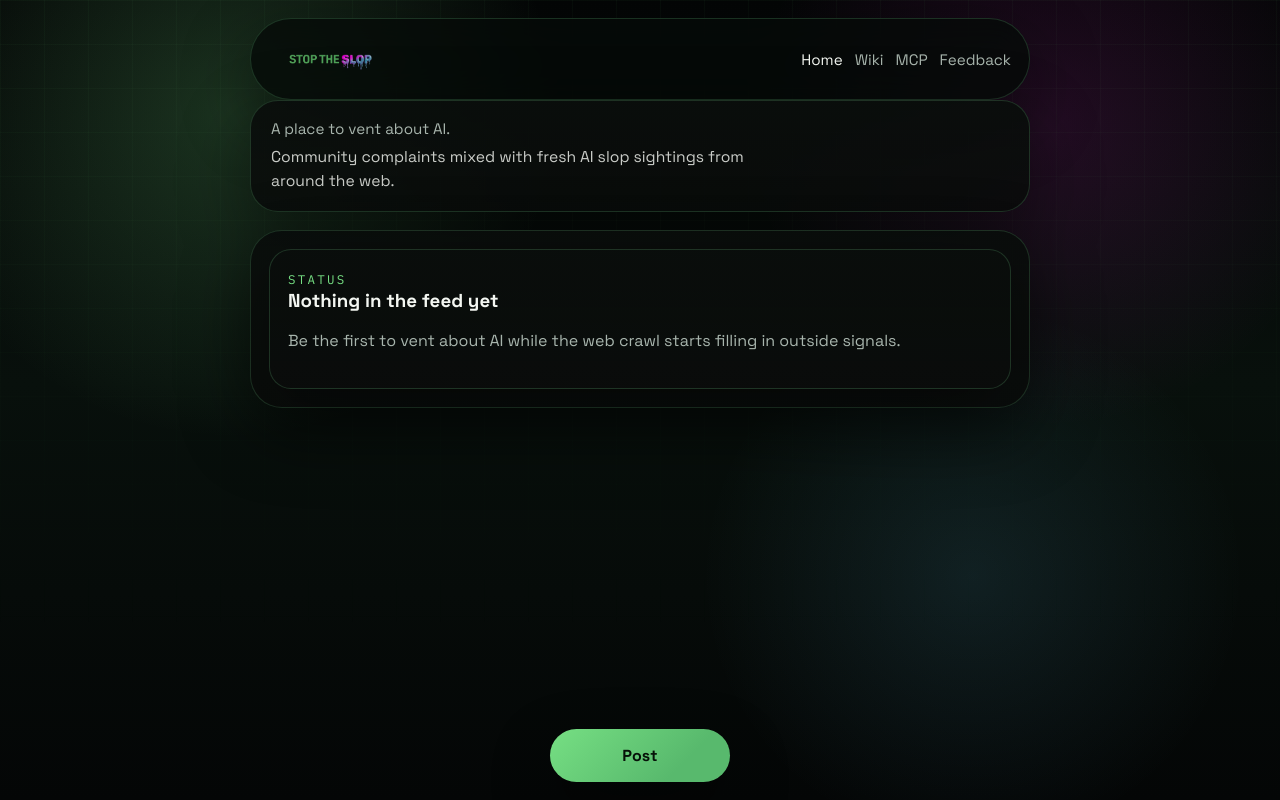
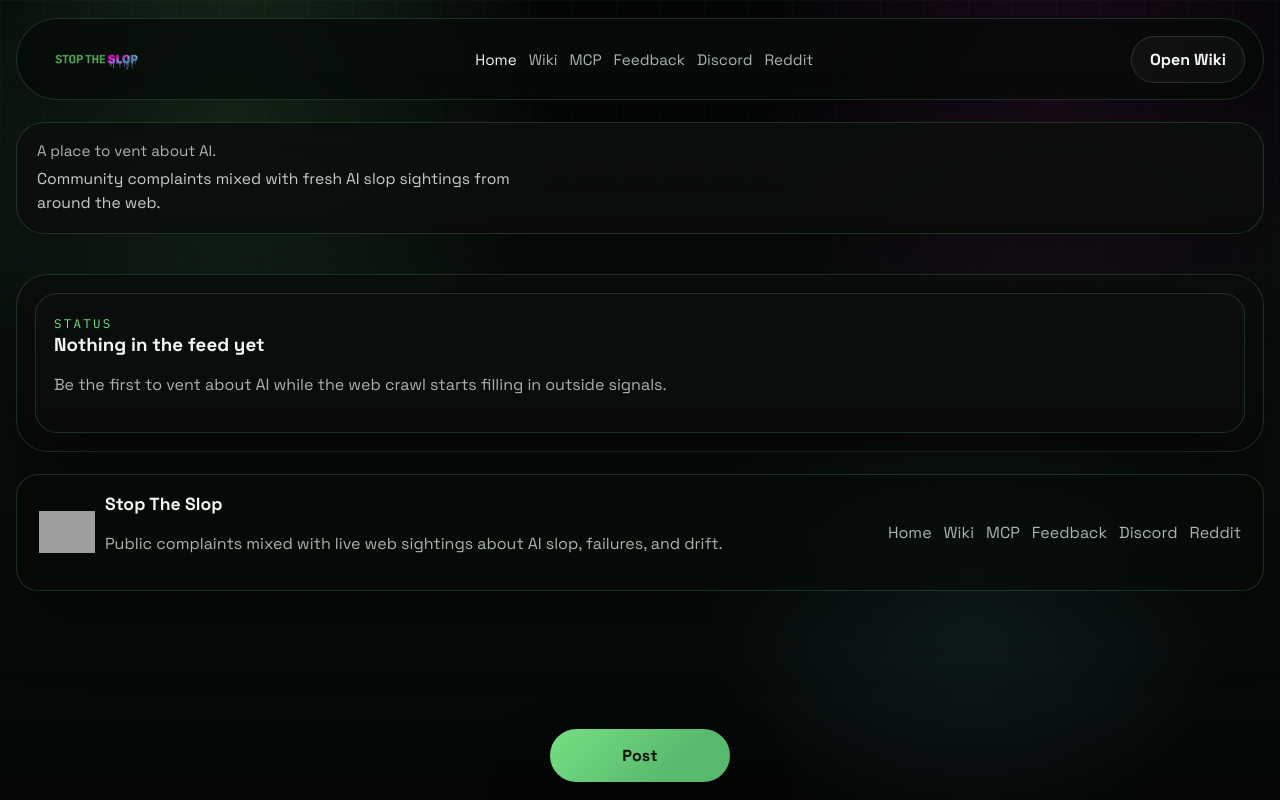
Before and after one commit to SnyderConsulting/StopTheSlop, a plain HTML site: page index.html in a window 1280 px wide. Drawn offline with Linux system fonts and the light colour scheme; no server answers; grey boxes are pictures that could not be loaded.

Commit message:
Unify home page with shared site shell

```diff
--- a/index.html
+++ b/index.html
@@ -17,7 +17,7 @@
   <link rel="stylesheet" href="./styles.css?v=20260410c" />
 </head>
 <body data-page="home">
-  <div class="page-shell page-shell-board">
+  <div class="page-shell">
     <div class="bg-grid"></div>
 
     <header class="topbar">
@@ -29,17 +29,40 @@
         <a href="./wiki.html">Wiki</a>
         <a href="./mcp.html">MCP</a>
         <a href="./feedback.html">Feedback</a>
+        <a href="https://discord.gg/6fYrFKpr" target="_blank" rel="noreferrer">Discord</a>
+        <a href="https://www.reddit.com/r/Stop_The_Slop/" target="_blank" rel="noreferrer">Reddit</a>
       </nav>
+      <div class="topbar-actions">
+        <a class="button ghost" href="./wiki.html">Open Wiki</a>
+      </div>
     </header>
 
-    <header class="board-header">
-      <p class="board-tagline">A place to vent about AI.</p>
-      <p class="board-subtag">Community complaints mixed with fresh AI slop sightings from around the web.</p>
-    </header>
+    <main class="page-stack">
+      <header class="board-header">
+        <p class="board-tagline">A place to vent about AI.</p>
+        <p class="board-subtag">Community complaints mixed with fresh AI slop sightings from around the web.</p>
+      </header>
 
-    <main class="board-stream-shell">
-      <div class="complaint-stream" id="home-feed" aria-live="polite"></div>
+      <section class="board-stream-shell">
+        <div class="complaint-stream" id="home-feed" aria-live="polite"></div>
+      </section>
     </main>
+
+    <footer class="footer">
+      <img class="footer-logo" src="./src/StopTheSlopLogo.png" alt="Stop The Slop emblem" />
+      <div>
+        <strong>Stop The Slop</strong>
+        <p>Public complaints mixed with live web sightings about AI slop, failures, and drift.</p>
+      </div>
+      <div class="footer-links">
+        <a href="./index.html">Home</a>
+        <a href="./wiki.html">Wiki</a>
+        <a href="./mcp.html">MCP</a>
+        <a href="./feedback.html">Feedback</a>
+        <a href="https://discord.gg/6fYrFKpr" target="_blank" rel="noreferrer">Discord</a>
+        <a href="https://www.reddit.com/r/Stop_The_Slop/" target="_blank" rel="noreferrer">Reddit</a>
+      </div>
+    </footer>
   </div>
 
   <button class="post-launcher" id="post-open" type="button">Post</button>
```
